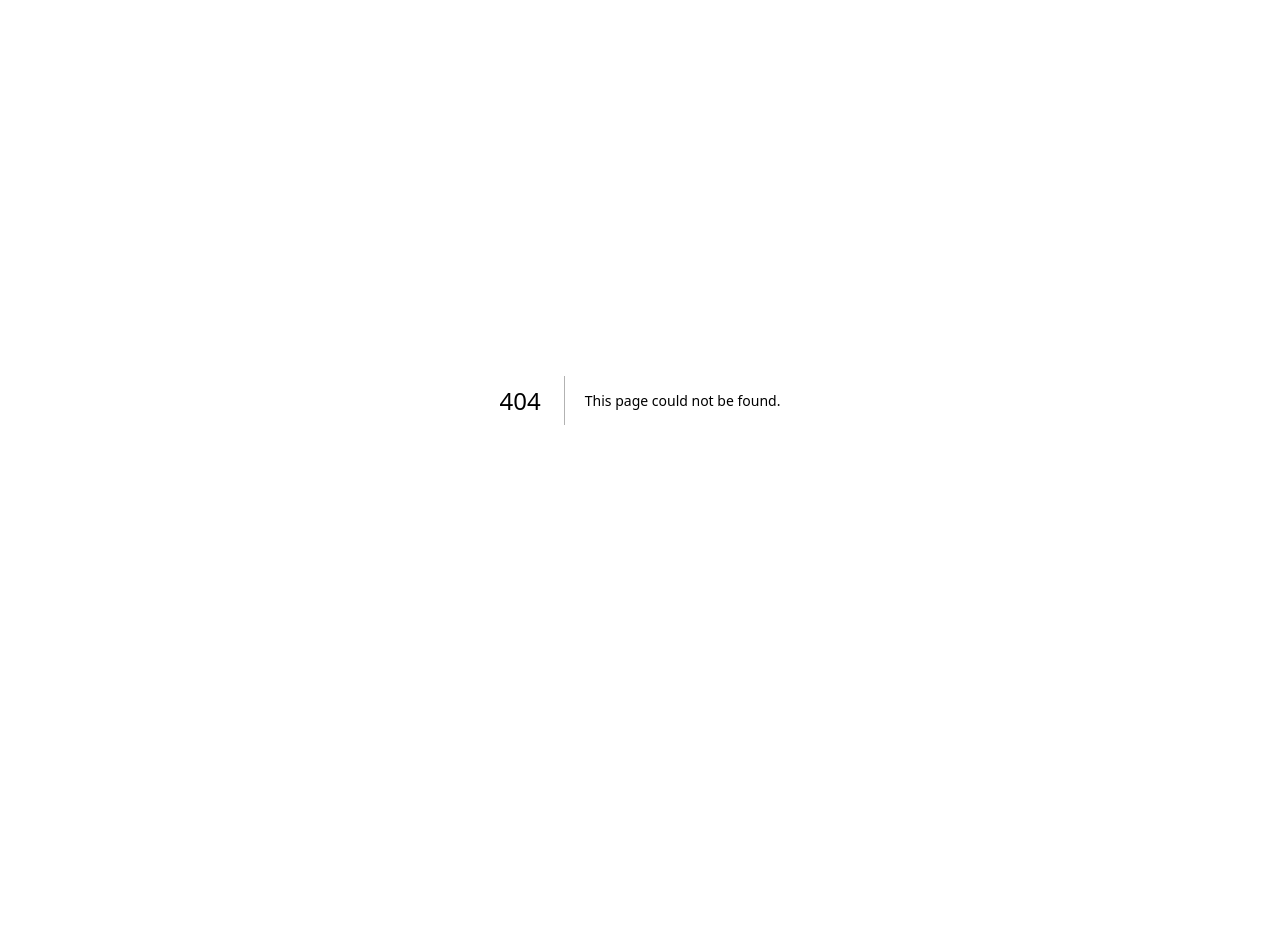
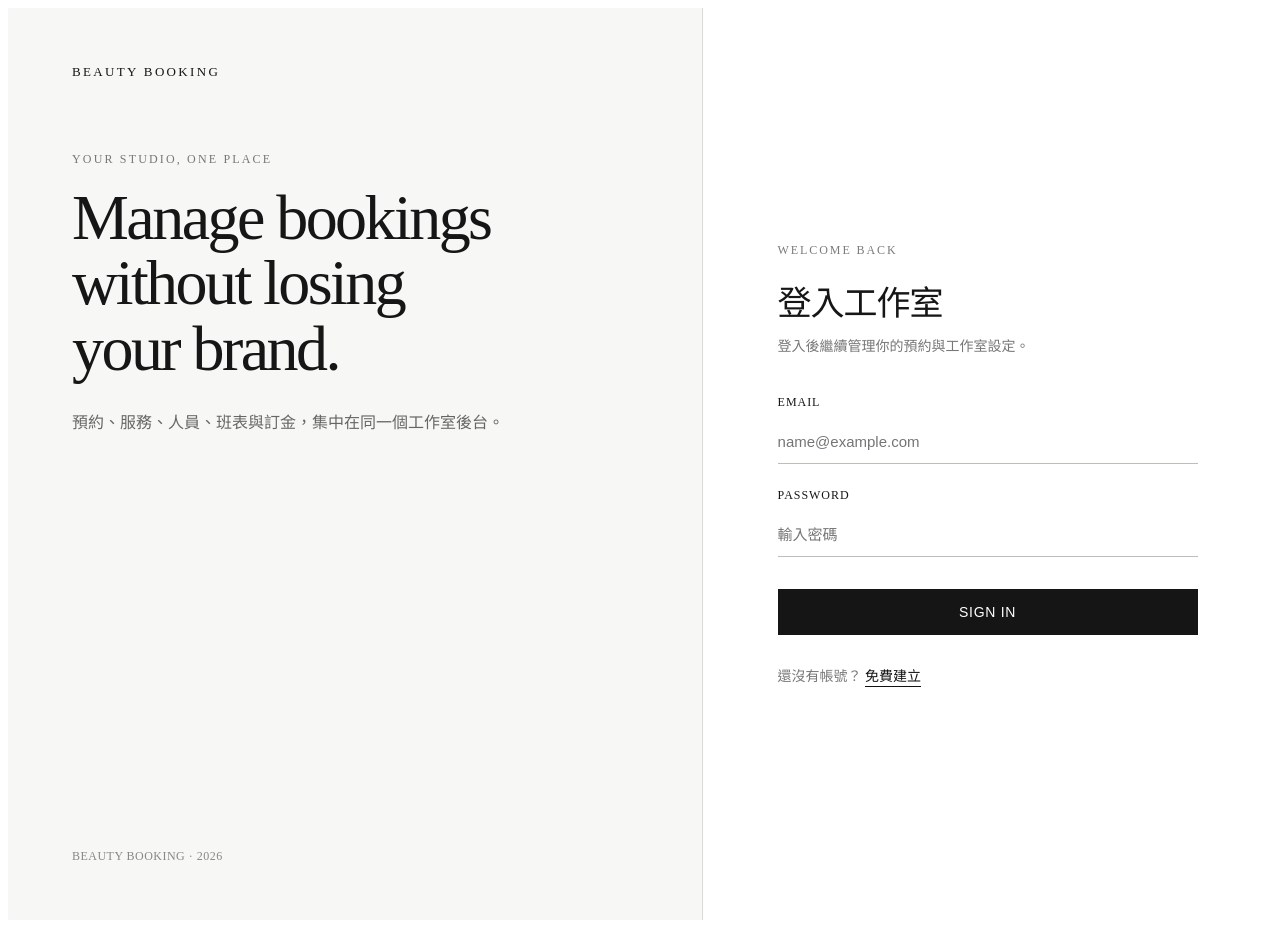
Before and after one commit to pinocco247-ai/beauty-booking, a Next.js app: page /login in a window 1280 px wide. Before the commit this address had no page. Before the commit the page ends 800 px from the top, so only its background shows below. Built offline with nearby package versions, Linux system fonts and the light colour scheme; no server answers.

Commit message:
Create page.tsx

```diff
--- /dev/null
+++ b/app/login/page.tsx
@@ -0,0 +1,293 @@
+"use client";
+
+import { useState } from "react";
+import Link from "next/link";
+import { useRouter } from "next/navigation";
+import { createClient } from "@/lib/supabase/client";
+
+export default function LoginPage() {
+  const supabase = createClient();
+  const router = useRouter();
+
+  const [email, setEmail] = useState("");
+  const [password, setPassword] = useState("");
+  const [message, setMessage] = useState("");
+  const [loading, setLoading] = useState(false);
+
+  async function handleLogin(e: React.FormEvent) {
+    e.preventDefault();
+
+    setLoading(true);
+    setMessage("");
+
+    const { error } = await supabase.auth.signInWithPassword({
+      email,
+      password,
+    });
+
+    if (error) {
+      setMessage(error.message);
+      setLoading(false);
+      return;
+    }
+
+    router.push("/dashboard");
+    router.refresh();
+  }
+
+  return (
+    <main
+      style={{
+        minHeight: "100vh",
+        background: "#F7F7F5",
+        color: "#161616",
+        display: "grid",
+        gridTemplateColumns: "1.1fr 0.9fr",
+      }}
+    >
+      <section
+        style={{
+          padding: "56px 64px",
+          display: "flex",
+          flexDirection: "column",
+          justifyContent: "space-between",
+          borderRight: "1px solid #DADAD6",
+          minHeight: "100vh",
+        }}
+      >
+        <div>
+          <div
+            style={{
+              fontSize: "13px",
+              letterSpacing: "0.18em",
+              textTransform: "uppercase",
+              marginBottom: "72px",
+            }}
+          >
+            BEAUTY BOOKING
+          </div>
+
+          <div style={{ maxWidth: "620px" }}>
+            <div
+              style={{
+                fontSize: "12px",
+                letterSpacing: "0.18em",
+                textTransform: "uppercase",
+                color: "#777",
+                marginBottom: "18px",
+              }}
+            >
+              Your studio, one place
+            </div>
+
+            <h1
+              style={{
+                fontSize: "64px",
+                lineHeight: 1.02,
+                fontWeight: 500,
+                letterSpacing: "-0.04em",
+                margin: 0,
+              }}
+            >
+              Manage bookings
+              <br />
+              without losing
+              <br />
+              your brand.
+            </h1>
+
+            <p
+              style={{
+                marginTop: "28px",
+                maxWidth: "470px",
+                color: "#666",
+                fontSize: "16px",
+                lineHeight: 1.8,
+              }}
+            >
+              預約、服務、人員、班表與訂金，集中在同一個工作室後台。
+            </p>
+          </div>
+        </div>
+
+        <div
+          style={{
+            fontSize: "12px",
+            color: "#888",
+            letterSpacing: "0.04em",
+          }}
+        >
+          BEAUTY BOOKING · 2026
+        </div>
+      </section>
+
+      <section
+        style={{
+          display: "flex",
+          alignItems: "center",
+          justifyContent: "center",
+          padding: "40px",
+          background: "#FFFFFF",
+        }}
+      >
+        <div
+          style={{
+            width: "100%",
+            maxWidth: "420px",
+          }}
+        >
+          <div
+            style={{
+              fontSize: "12px",
+              letterSpacing: "0.16em",
+              textTransform: "uppercase",
+              color: "#7B7B77",
+              marginBottom: "18px",
+            }}
+          >
+            Welcome back
+          </div>
+
+          <h2
+            style={{
+              fontSize: "34px",
+              fontWeight: 500,
+              letterSpacing: "-0.03em",
+              margin: "0 0 10px",
+            }}
+          >
+            登入工作室
+          </h2>
+
+          <p
+            style={{
+              color: "#777",
+              margin: "0 0 36px",
+              lineHeight: 1.7,
+              fontSize: "14px",
+            }}
+          >
+            登入後繼續管理你的預約與工作室設定。
+          </p>
+
+          <form onSubmit={handleLogin}>
+            <div style={{ marginBottom: "24px" }}>
+              <label
+                style={{
+                  display: "block",
+                  fontSize: "12px",
+                  letterSpacing: "0.08em",
+                  marginBottom: "10px",
+                }}
+              >
+                EMAIL
+              </label>
+
+              <input
+                type="email"
+                value={email}
+                onChange={(e) => setEmail(e.target.value)}
+                required
+                placeholder="name@example.com"
+                style={{
+                  width: "100%",
+                  boxSizing: "border-box",
+                  border: "none",
+                  borderBottom: "1px solid #BEBEB8",
+                  padding: "13px 0",
+                  fontSize: "15px",
+                  outline: "none",
+                  background: "transparent",
+                }}
+              />
+            </div>
+
+            <div style={{ marginBottom: "32px" }}>
+              <label
+                style={{
+                  display: "block",
+                  fontSize: "12px",
+                  letterSpacing: "0.08em",
+                  marginBottom: "10px",
+                }}
+              >
+                PASSWORD
+              </label>
+
+              <input
+                type="password"
+                value={password}
+                onChange={(e) => setPassword(e.target.value)}
+                required
+                placeholder="輸入密碼"
+                style={{
+                  width: "100%",
+                  boxSizing: "border-box",
+                  border: "none",
+                  borderBottom: "1px solid #BEBEB8",
+                  padding: "13px 0",
+                  fontSize: "15px",
+                  outline: "none",
+                  background: "transparent",
+                }}
+              />
+            </div>
+
+            <button
+              type="submit"
+              disabled={loading}
+              style={{
+                width: "100%",
+                border: "none",
+                background: "#151515",
+                color: "#FFFFFF",
+                padding: "15px 18px",
+                fontSize: "14px",
+                letterSpacing: "0.05em",
+                cursor: loading ? "default" : "pointer",
+                opacity: loading ? 0.6 : 1,
+              }}
+            >
+              {loading ? "SIGNING IN..." : "SIGN IN"}
+            </button>
+          </form>
+
+          {message && (
+            <div
+              style={{
+                marginTop: "20px",
+                paddingTop: "16px",
+                borderTop: "1px solid #E1E1DD",
+                color: "#555",
+                fontSize: "14px",
+              }}
+            >
+              {message}
+            </div>
+          )}
+
+          <div
+            style={{
+              marginTop: "30px",
+              fontSize: "14px",
+              color: "#777",
+            }}
+          >
+            還沒有帳號？{" "}
+            <Link
+              href="/register"
+              style={{
+                color: "#111",
+                textDecoration: "none",
+                borderBottom: "1px solid #111",
+                paddingBottom: "2px",
+              }}
+            >
+              免費建立
+            </Link>
+          </div>
+        </div>
+      </section>
+    </main>
+  );
+}
```
